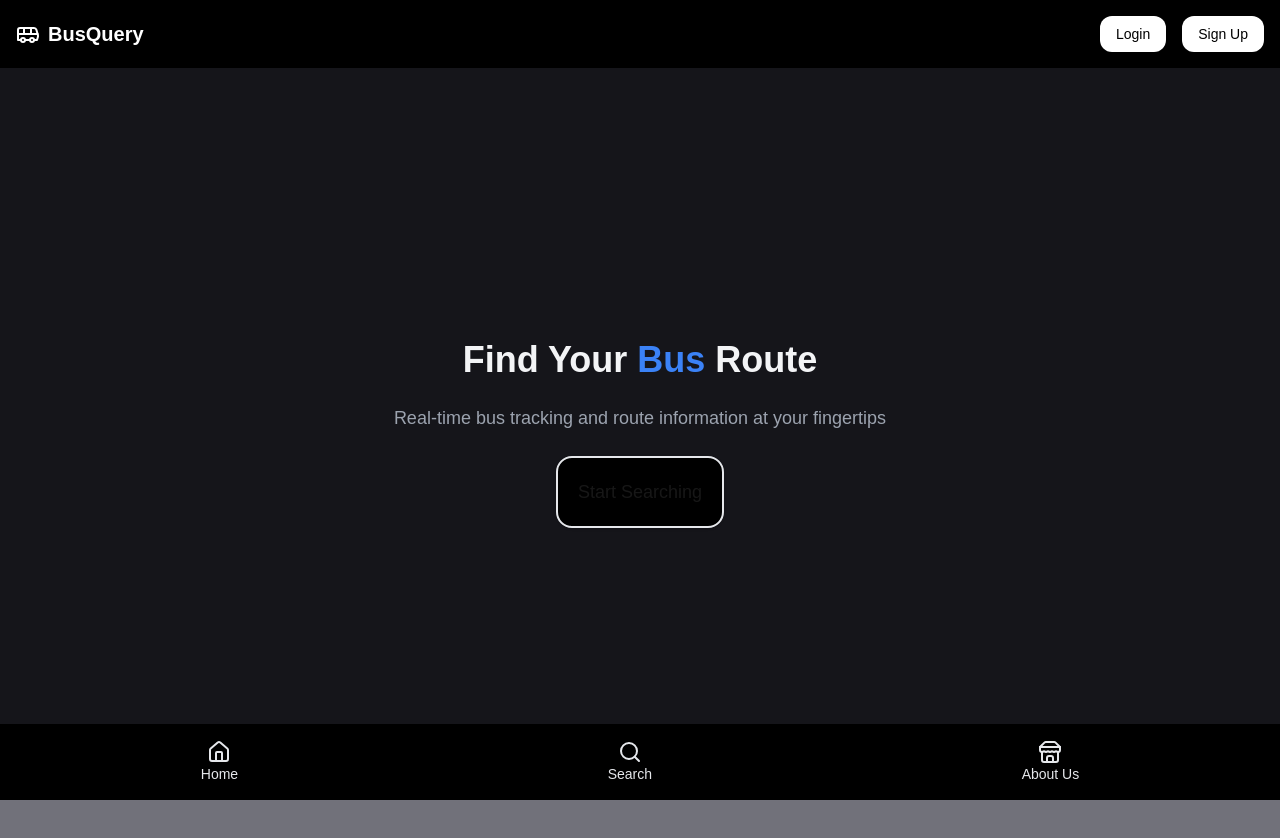
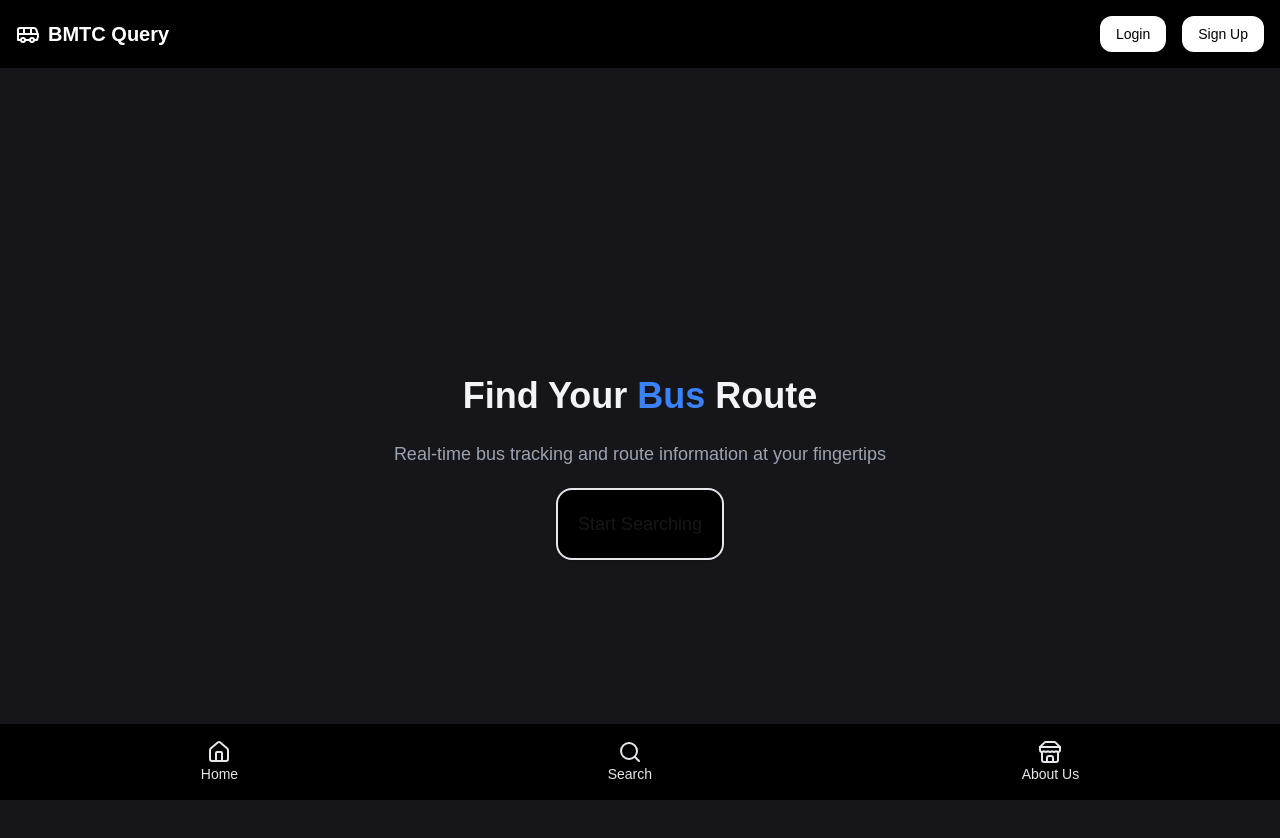
Before and after one commit to Pro696969/BMTC-Querying, a Next.js app in the folder frontend/: page / in a window 1280 px wide. Shown: the top 838 px of the page. Before the commit the page ends 800 px from the top, so only its background shows below. Built offline with nearby package versions, Linux system fonts and the light colour scheme.

Commit message:
add navbar

```diff
--- a/frontend/src/app/layout.js
+++ b/frontend/src/app/layout.js
@@ -1,5 +1,6 @@
 import localFont from "next/font/local";
 import "./globals.css";
+import { TopNavBar, BotNavBar } from "@/components/navbar";
 
 const geistSans = localFont({
   src: "./fonts/GeistVF.woff",
@@ -23,6 +24,7 @@
       <body
         className={`${geistSans.variable} ${geistMono.variable} antialiased`}
       >
+        <TopNavBar />
         {children}
       </body>
     </html>
--- a/frontend/src/app/page.js
+++ b/frontend/src/app/page.js
@@ -2,30 +2,12 @@
 
 import React from 'react';
 import { Button } from "@/components/ui/button";
-import { Bus, Home, Search, Store } from "lucide-react";
-import { useRouter } from 'next/navigation';
-
+import { BotNavBar } from '@/components/navbar';
+import Link from 'next/link';
 
 const HomePage = () => {
-  const router = useRouter();
   return (
     <div className="min-h-screen flex flex-col">
-      {/* Navbar */}
-      <nav className="bg-black text-white p-4 flex justify-between items-center shadow-md">
-        <div className="flex items-center gap-2">
-          <Bus className="h-6 w-6" />
-          <span className="text-xl font-bold">BusQuery</span>
-        </div>
-        <div className="flex gap-4">
-          <Button variant="ghost" className="bg-white text-black hover:bg-gray-100 rounded-xl" onClick={() => router.push("/login") }>
-            Login
-          </Button>
-          <Button className="bg-white text-black hover:bg-gray-100 rounded-xl">
-            Sign Up
-          </Button>
-        </div>
-      </nav>
-
       {/* Main Content */}
       <main className="flex-1 flex flex-col items-center justify-center p-4 bg-[#15151a]">
         <div className="text-center space-y-6 max-w-2xl">
@@ -35,29 +17,14 @@
           <p className="text-lg text-gray-400">
             Real-time bus tracking and route information at your fingertips
           </p>
-          <Button className="bg-black text-lg p-5 h-auto border border-2 rounded-2xl hover:text-blue-500 hover:border-blue-400">
-            Start Searching
-          </Button>
+          <Link href="/search">
+            <Button className="bg-black text-lg p-5 h-auto border border-2 rounded-2xl hover:text-blue-500 hover:border-blue-400 mt-5">
+              Start Searching
+            </Button>
+          </Link>
         </div>
+        <BotNavBar />
       </main>
-
-      {/* Bottom Navigation Bar */}
-      <div className="bg-black border-gray-200 fixed bottom-0 w-full">
-        <div className="flex justify-around p-4">
-          <button className="flex flex-col items-center text-gray-200 hover:text-blue-400">
-            <Home className="h-6 w-6" />
-            <span className="text-sm">Home</span>
-          </button>
-          <button className="flex flex-col items-center text-gray-200 hover:text-blue-400">
-            <Search className="h-6 w-6" />
-            <span className="text-sm">Search</span>
-          </button>
-          <button className="flex flex-col items-center text-gray-200 hover:text-blue-400">
-            <Store className="h-6 w-6" />
-            <span className="text-sm" onClick={() => { router.push("/aboutus") }}>About Us</span>
-          </button>
-        </div>
-      </div>
     </div>
   );
 };
--- /dev/null
+++ b/frontend/src/app/search/page.js
@@ -0,0 +1,5 @@
+function Search() {
+  return <div>Implement!</div>
+}
+
+export default Search;
--- /dev/null
+++ b/frontend/src/components/navbar.js
@@ -0,0 +1,52 @@
+import { Bus, Home, Search, Store } from "lucide-react";
+import Link from "next/link";
+import { Button } from "@/components/ui/button";
+
+function BotNavBar() {
+  return (<div className="bg-black border-gray-200 fixed bottom-0 w-full">
+    <div className="flex justify-around p-4">
+      <Link href="/">
+        <button className="flex flex-col items-center text-gray-200 hover:text-blue-400">
+          <Home className="h-6 w-6" />
+          <span className="text-sm">Home</span>
+        </button>
+      </Link >
+      <Link href="/search">
+        <button className="flex flex-col items-center text-gray-200 hover:text-blue-400">
+          <Search className="h-6 w-6" />
+          <span className="text-sm">Search</span>
+        </button>
+      </Link>
+      <Link href="/aboutus">
+        <button className="flex flex-col items-center text-gray-200 hover:text-blue-400">
+          <Store className="h-6 w-6" />
+          <span className="text-sm">About Us</span>
+        </button>
+      </Link>
+    </div>
+  </div>);
+}
+
+function TopNavBar() {
+  return (
+    <nav className="bg-black text-white p-4 flex justify-between items-center shadow-md">
+      <Link href="/">
+        <div className="flex items-center gap-2">
+          <Bus className="h-6 w-6" />
+          <span className="text-xl font-bold">BMTC Query</span>
+        </div>
+      </Link>
+      <div className="flex gap-4">
+        <Link href="/login">
+          <Button variant="ghost" className="bg-white text-black hover:bg-gray-100 rounded-xl">
+            Login
+          </Button>
+        </Link>
+        <Button className="bg-white text-black hover:bg-gray-100 rounded-xl">
+          Sign Up
+        </Button>
+      </div>
+    </nav>);
+}
+
+export { TopNavBar, BotNavBar };
```
